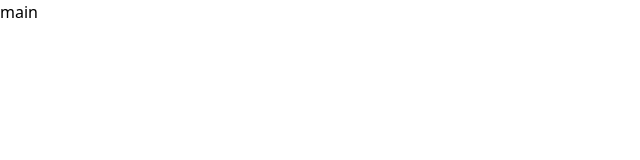
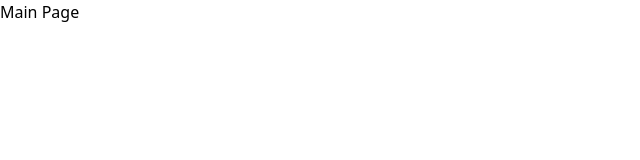
Before and after one commit to Hun3431/react-starter-kit, a React (Vite) app: page / in a window 1280 px wide. Shown: the top 160 px of the page, without its empty margins (0-640 px from the left). Built offline with nearby package versions, Linux system fonts and the light colour scheme.

Commit message:
[Feat] 메인 페이지 및 404 페이지 컴포넌트로 분리

```diff
--- a/src/components/router.tsx
+++ b/src/components/router.tsx
@@ -1,11 +1,13 @@
 import { BrowserRouter, Route, Routes } from "react-router-dom";
+import MainPage from "../pages/main";
+import NotFoundPage from "../pages/notfound";
 
 const Router = () => {
   return (
     <BrowserRouter>
       <Routes>
-        <Route path="/" element={<>main</>} />
-        <Route path="*" element={<>NotFound</>} />
+        <Route path="/" element={<MainPage />} />
+        <Route path="*" element={<NotFoundPage />} />
       </Routes>
     </BrowserRouter>
   );
--- /dev/null
+++ b/src/pages/main/index.tsx
@@ -0,0 +1,5 @@
+const MainPage = () => {
+  return <div>Main Page</div>;
+};
+
+export default MainPage;
--- /dev/null
+++ b/src/pages/notfound/index.tsx
@@ -0,0 +1,5 @@
+const NotFoundPage = () => {
+  return <div>404 - Page Not Found</div>;
+};
+
+export default NotFoundPage;
```
